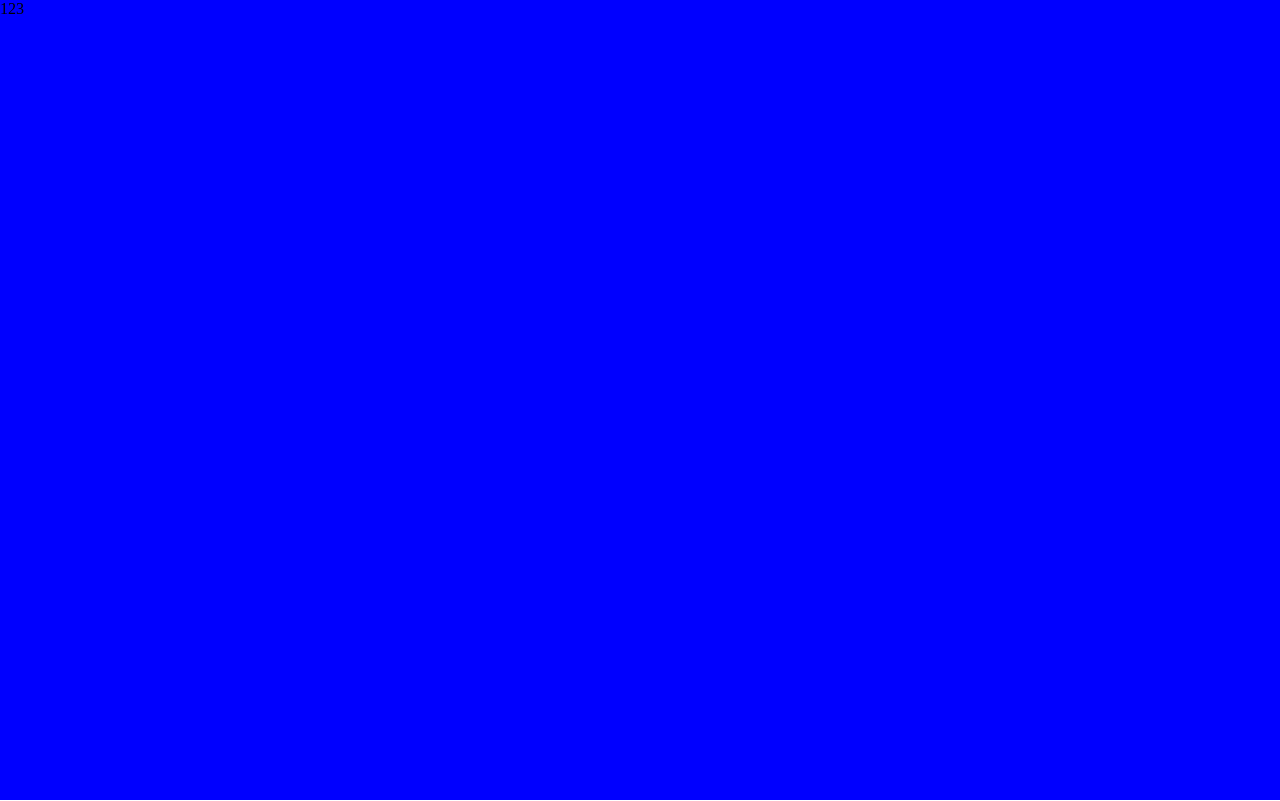
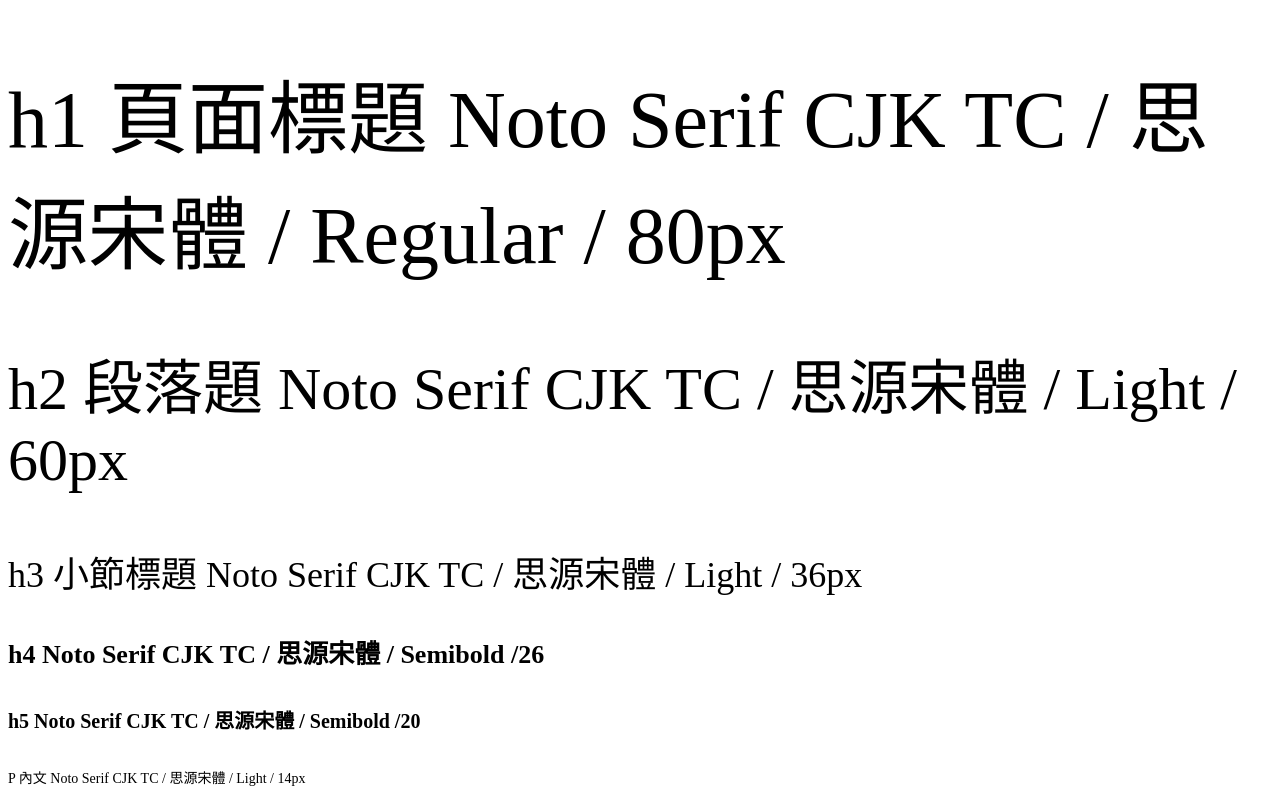
Before and after one commit to miyavi5462/caffaina.github.io, a plain HTML site: page test.html in a window 1280 px wide. Drawn offline with Linux system fonts and the light colour scheme.

Commit message:
六角形

```diff
--- a/test.html
+++ b/test.html
@@ -4,30 +4,69 @@
   <meta charset="UTF-8">
   <meta name="viewport" content="width=device-width, initial-scale=1.0">
   <title>Document</title>
+  <link href="https://fonts.googleapis.com/css2?family=Noto+Serif+TC:wght@200;300;400;500;600;700;900&display=swap" rel="stylesheet">
   <style>
     body{
-            height: 100vh;
-            margin: 0;
+      font-family: 'Noto Serif TC', serif;
     }
-        .box_wapper{
-            height: 100%;
-            display: flex;
-            align-items:stretch;
 
+    h1{
+      font-size: 80px;
+      font-weight: 400;
     }
-        .box{
-            flex: 1;
-            background-color: blue;
+
+    h2{
+      font-size: 60px;
+      font-weight: 300;
+    }
+
+    h3{
+      font-size: 36px;
+      font-weight: 300;
+    }
+
+    h4{
+      font-size: 26px;
+      font-weight: 600;
+    }
+
+    h5{
+      font-size: 20px;
+      font-weight: 600;
+    }
+
+    p{
+      font-size: 14px;
+      font-weight: 300;
     }
   </style>
 </head>
 <body>
-    <div class="box_wapper">
-        <div class="box">123</div>
-        <div class="box"></div>
-        <div class="box"></div>
-        <div class="box"></div>
-        <div class="box"></div>
-    </div>
+
+<h1>
+  h1 頁面標題 Noto Serif CJK TC / 思源宋體 / Regular / 80px
+</h1>
+
+<h2>
+  h2 段落題 Noto Serif CJK TC / 思源宋體 / Light / 60px
+</h2>
+
+<h3>
+  h3 小節標題 Noto Serif CJK TC / 思源宋體 / Light / 36px
+</h3>
+
+<h4>
+  h4 Noto Serif CJK TC / 思源宋體 / Semibold /26
+</h4>
+
+<h5>
+  h5 Noto Serif CJK TC / 思源宋體 / Semibold /20
+</h5>
+
+<P>
+  P 內文 Noto Serif CJK TC / 思源宋體 / Light / 14px
+</P>
+
+
 </body>
 </html>
```
Also changed, not shown: index.html (+13 -8 lines), scss/style.scss (+19 -3 lines), css/style.css, icon.svg (added), 1 other file. Lines whose indentation alone changed are shown as unchanged.
